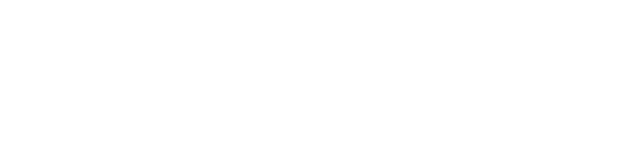
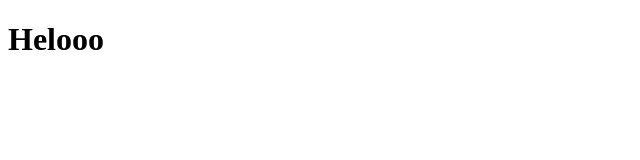
Before and after one commit to soumyasootar/sdnjjdf, a plain HTML site: page index.html in a window 1280 px wide. Shown: the whole page, without its empty margins (0-640 px from the left). Drawn offline with Linux system fonts and the light colour scheme.

Commit message:
first commit

```diff
--- a/index.html
+++ b/index.html
@@ -6,6 +6,6 @@
     <title>Document</title>
 </head>
 <body>
-
+    <h1>Helooo</h1>
 </body>
 </html>
```
